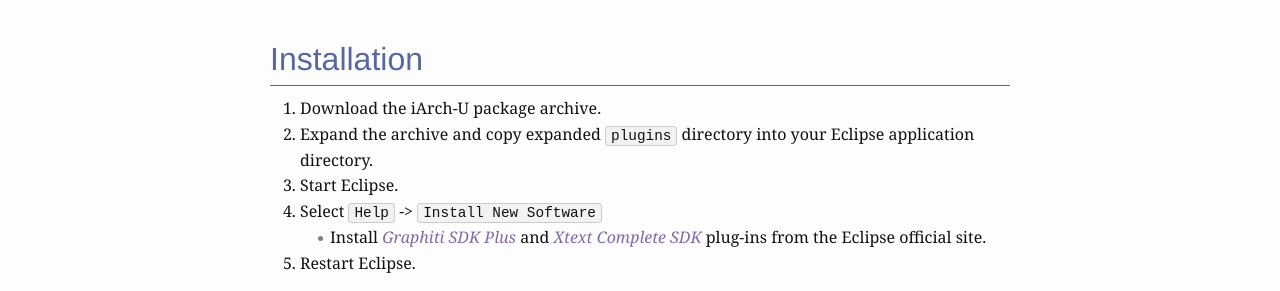
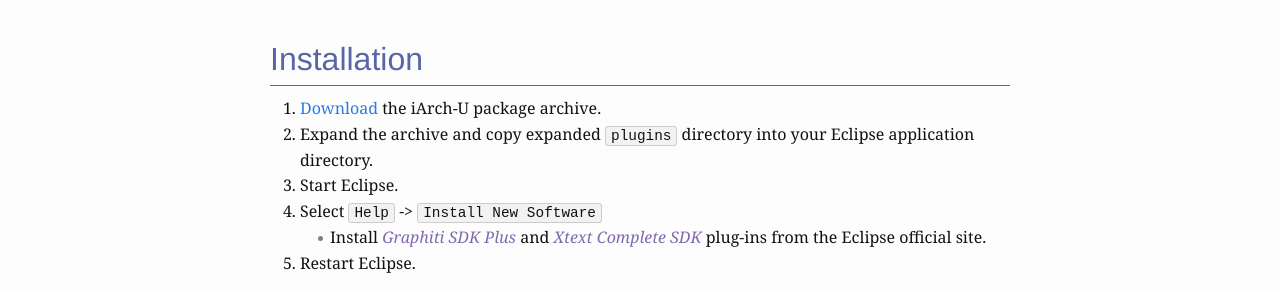
Before and after one commit to posl/iArch, a Jekyll site: the page built from index.md, in a window 1280 px wide. Shown: the part 1354-1645 px from the top of the page. Built offline with Jekyll 4.4.1, drawn with Linux system fonts in a browser that asks for light colours; part of the change alters nothing that is shown.

```diff
--- a/index.md
+++ b/index.md
@@ -35,7 +35,7 @@ You might be able to run iArch-U with older versions of middleware and/or librar
 
 # Installation
 
-1. Download the iArch-U package archive.
+1. [Download](https://github.com/posl/iArch/releases) the iArch-U package archive.
 1. Expand the archive and copy expanded `plugins` directory into your Eclipse application directory.
 1. Start Eclipse.
 1. Select `Help` -> `Install New Software`
```
